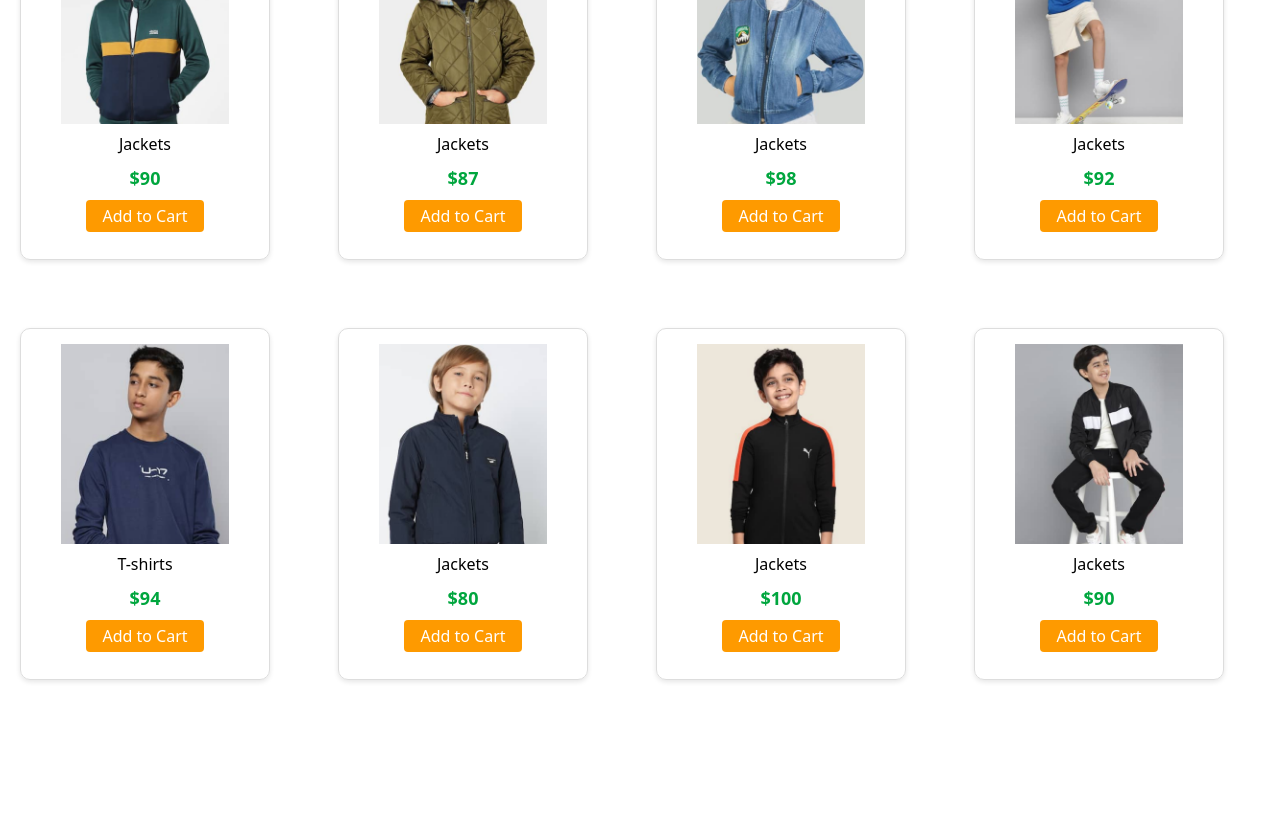
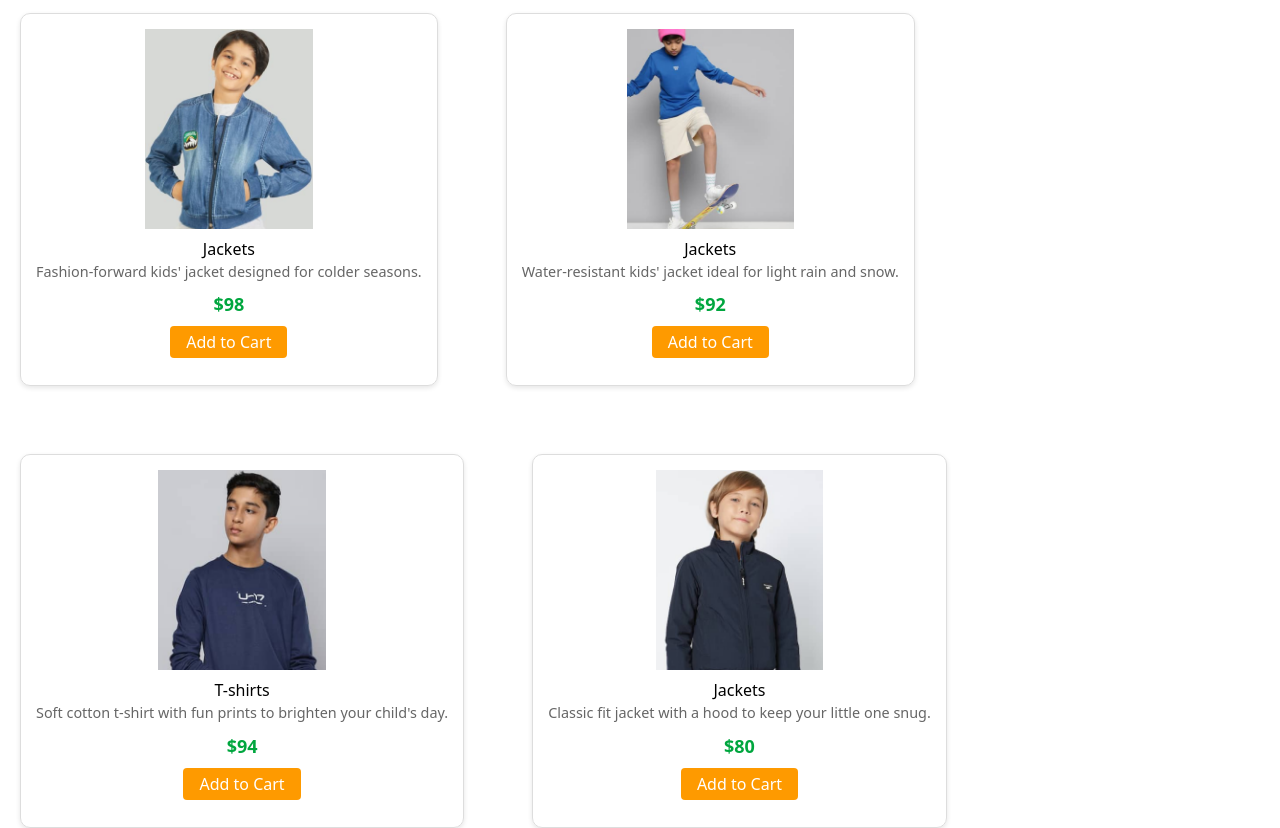
Before and after one commit to girmajirahul/e-commerce, a React (Vite) app: page /Kids in a window 1280 px wide. Shown: the part 1440-2268 px from the top of the page. Before the commit the page ends 2140 px from the top, so only its background shows below. Built offline with nearby package versions, Linux system fonts and the light colour scheme.

Commit message:
add to cart

```diff
--- /dev/null
+++ b/src/Context/CartContext.jsx
@@ -0,0 +1,30 @@
+import { createContext, useContext, useState } from "react";
+const CartContext = createContext();
+
+export const useCart = () => useContext(CartContext);
+
+export const CartProvider = ({ children }) => {
+  const [cart, setCart] = useState([]);
+
+  const addToCart = (product) => {
+    setCart((prevCart) => {
+      const existing = prevCart.find((item) => item.id === product.id);
+      if (existing) {
+        return prevCart.map((item) =>
+          item.id === product.id ? { ...item, quantity: item.quantity + 1 } : item
+        );
+      }
+      return [...prevCart, { ...product, quantity: 1 }];
+    });
+  };
+
+  const removeFromCart = (id) => {
+    setCart((prevCart) => prevCart.filter((item) => item.id !== id));
+  };
+
+  return (
+    <CartContext.Provider value={{ cart, addToCart, removeFromCart }}>
+      {children}
+    </CartContext.Provider>
+  );
+};
--- a/src/assets/Kids.js
+++ b/src/assets/Kids.js
@@ -11,20 +11,103 @@ import p10_img from '../assets/product_34.png';
 import p11_img from '../assets/product_35.png';
 import p12_img from '../assets/product_36.png';
 
-let data_product= [
-    { id: 1,name: "Jackets",category: "kids",image: p1_img,new_price: 50.0},
-
-    { id: 2, name: "Jackets",category: "kids", image:p2_img, new_price: 60.0},
-    { id: 3, name: "Jackets", category: "kids", image:p3_img, new_price: 75.0},
-    { id: 4, name: "T-shirt", category: "kids", image: p4_img, new_price: 90.0},
-    { id: 5, name: "Jackets",category: "kids", image: p5_img, new_price: 90.0},
-    { id: 6, name: "Jackets", category: "kids",image: p6_img, new_price: 87.0},
-    { id: 7, name: "Jackets", category: "kids",image: p7_img, new_price: 98.0},
-    { id: 8, name: "Jackets", category: "kids",image: p8_img, new_price: 92.0},
-    { id: 9, name: "T-shirts", category: "kids",image: p9_img, new_price: 94.0},
-    { id: 10, name: "Jackets", category: "kids",image: p10_img, new_price: 80.0},
-    { id: 11, name: "Jackets", category: "kids",image: p11_img, new_price: 100.0},
-    { id: 12, name: "Jackets", category: "kids",image: p12_img, new_price: 90.0},
-]
+let data_product = [
+    {
+      id: 1,
+      name: "Jackets",
+      category: "kids",
+      image: p1_img,
+      price: 50.0,
+      description: "Warm and cozy kids' jacket, perfect for winter outings."
+    },
+    {
+      id: 2,
+      name: "Jackets",
+      category: "kids",
+      image: p2_img,
+      price: 60.0,
+      description: "Stylish kids' jacket with a soft inner lining for extra comfort."
+    },
+    {
+      id: 3,
+      name: "Jackets",
+      category: "kids",
+      image: p3_img,
+      price: 75.0,
+      description: "Durable and fashionable jacket ideal for active kids."
+    },
+    {
+      id: 4,
+      name: "T-shirt",
+      category: "kids",
+      image: p4_img,
+      price: 90.0,
+      description: "Colorful and breathable t-shirt made for everyday wear."
+    },
+    {
+      id: 5,
+      name: "Jackets",
+      category: "kids",
+      image: p5_img,
+      price: 90.0,
+      description: "Lightweight yet warm jacket, great for chilly mornings."
+    },
+    {
+      id: 6,
+      name: "Jackets",
+      category: "kids",
+      image: p6_img,
+      price: 87.0,
+      description: "Trendy kids' jacket with a zip-up front and comfortable fit."
+    },
+    {
+      id: 7,
+      name: "Jackets",
+      category: "kids",
+      image: p7_img,
+      price: 98.0,
+      description: "Fashion-forward kids' jacket designed for colder seasons."
+    },
+    {
+      id: 8,
+      name: "Jackets",
+      category: "kids",
+      image: p8_img,
+      price: 92.0,
+      description: "Water-resistant kids' jacket ideal for light rain and snow."
+    },
+    {
+      id: 9,
+      name: "T-shirts",
+      category: "kids",
+      image: p9_img,
+      price: 94.0,
+      description: "Soft cotton t-shirt with fun prints to brighten your child's day."
+    },
+    {
+      id: 10,
+      name: "Jackets",
+      category: "kids",
+      image: p10_img,
+      price: 80.0,
+      description: "Classic fit jacket with a hood to keep your little one snug."
+    },
+    {
+      id: 11,
+      name: "Jackets",
+      category: "kids",
+      image: p11_img,
+      price: 100.0,
+      description: "Premium winter jacket with plush inner lining for warmth."
+    },
+    {
+      id: 12,
+      name: "Jackets",
+      category: "kids",
+      image: p12_img,
+      price: 90.0,
+      description: "Versatile jacket with front pockets and windproof design."
+    },
+  ];
 
 export default data_product;
--- a/src/assets/data.js
+++ b/src/assets/data.js
@@ -8,25 +8,89 @@ import p7_img from  '../assets/product_9.png'
 import p8_img from '../assets/women2.jpg'
 import p9_img from '../assets/women4.webp'
 import p10_img from '../assets/women5.webp'
-let data_product= [
+let data_product = [
     {
       id: 1,
       name: "Kurti",
       category: "women",
       image: p1_img,
-            new_price: 50.0,
-            old_price: 80.5
+      price: 50.0,
+      old_price: 80.5,
+      description: "Elegant and breathable kurti perfect for casual and festive wear."
     },
-
-        { id: 2, name: "Dress", image:p2_img, new_price: 60.0, old_price: 90.5 },
-        { id: 3, name: "Dress", category: "women", image:p3_img, new_price: 75.0, old_price: 120.0 },
-        { id: 4, name: "Jacket", image: p4_img, new_price: 90.0, old_price: 140.0 },
-        { id: 5, name: "Tops", image: p5_img, new_price: 97.0, old_price: 140.0 },
-        { id: 6, name: "Tops", image: p6_img, new_price: 98.0, old_price: 140.0 },
-        { id: 7, name: "Tops", image: p7_img, new_price: 91.0, old_price: 140.0 },
-        { id: 8, name: "Saree", image: p8_img, new_price: 70.0, old_price: 140.0 },
-        { id: 9, name: "T-shirt", image: p9_img, new_price: 90.0, old_price: 140.0 },
-        { id: 10, name: "Dress", image: p10_img, new_price: 10.0, old_price: 140.0 },
-]
+    {
+      id: 2,
+      name: "Dress",
+      image: p2_img,
+      price: 60.0,
+      old_price: 90.5,
+      description: "Stylish dress crafted from soft fabric for all-day comfort."
+    },
+    {
+      id: 3,
+      name: "Dress",
+      category: "women",
+      image: p3_img,
+      price: 75.0,
+      old_price: 120.0,
+      description: "Chic and flattering dress suitable for evening events and parties."
+    },
+    {
+      id: 4,
+      name: "Jacket",
+      image: p4_img,
+      price: 90.0,
+      old_price: 140.0,
+      description: "Warm and stylish jacket with a modern fit for cold weather."
+    },
+    {
+      id: 5,
+      name: "Tops",
+      image: p5_img,
+      price: 97.0,
+      old_price: 140.0,
+      description: "Trendy women's top with a relaxed fit and vibrant color."
+    },
+    {
+      id: 6,
+      name: "Tops",
+      image: p6_img,
+      price: 98.0,
+      old_price: 140.0,
+      description: "Comfy everyday top made from soft, breathable cotton blend."
+    },
+    {
+      id: 7,
+      name: "Tops",
+      image: p7_img,
+      price: 91.0,
+      old_price: 140.0,
+      description: "Minimalist design top with a classy neckline and soft feel."
+    },
+    {
+      id: 8,
+      name: "Saree",
+      image: p8_img,
+      price: 70.0,
+      old_price: 140.0,
+      description: "Graceful saree with beautiful patterns and comfortable drape."
+    },
+    {
+      id: 9,
+      name: "T-shirt",
+      image: p9_img,
+      price: 90.0,
+      old_price: 140.0,
+      description: "Classic fit T-shirt with high-quality print and soft texture."
+    },
+    {
+      id: 10,
+      name: "Dress",
+      image: p10_img,
+      price: 10.0,
+      old_price: 140.0,
+      description: "Lightweight summer dress available in vibrant shades."
+    },
+  ];
 
 export default data_product;
--- a/src/components/Cart/CartItems.jsx
+++ b/src/components/Cart/CartItems.jsx
@@ -9,7 +9,7 @@ const CartItem = ({ product }) => {
       type === "inc" ? prev + 1 : prev > 1 ? prev - 1 : 1
     );
   };
-
+  console.log("Recieved Item ",product)
   const total = (product.price * quantity).toFixed(2); // Use `price` instead of `unitPrice`
 
   return (
--- a/src/components/Electronics.jsx
+++ b/src/components/Electronics.jsx
@@ -28,7 +28,7 @@ export default function Electronics() {
     <div>
        <div className='flex flex-wrap gap-7'>
           {products.map((item,i)=>{
-            return <Item key={i} id={item.id} name={item.title} image={item.thumbnail} new_price={item.price} />
+            return <Item key={i} id={item.id} name={item.title} image={item.thumbnail} price={item.price} />
           })}
         </div>
     </div>
--- a/src/components/Home.jsx
+++ b/src/components/Home.jsx
@@ -1,8 +1,9 @@
 import React from 'react'
 import Heropic from '../assets/images/image1.jpg'
 import ProductList from './ProductList'
-function Home({addToCart}) {
-
+import { useCart } from '../Context/CartContext'
+function Home() {
+  const  {addToCart}=useCart()
   return (
     <div>
       <div
--- a/src/components/Item.jsx
+++ b/src/components/Item.jsx
@@ -1,9 +1,9 @@
 import React, { useContext } from 'react';
-import { useNavigate } from 'react-router-dom';
+import { useCart } from '../Context/CartContext';
 
 
 export default function Item(props) {
-  const navigate = useNavigate();
+ const {addToCart}=useCart();
 
   const styles = {
     grid: {
@@ -23,7 +23,10 @@ export default function Item(props) {
       height: '200px',
       objectFit: 'contain',
     },
-
+    description: {
+      fontSize: '0.9rem',
+      color: '#666',
+    },
   };
   return (
     <div style={styles.grid}>
@@ -33,12 +36,15 @@ export default function Item(props) {
           alt={props.name}
           className="w-full h-[200px] object-contain p-0"
         />
-        <p className="text-center font-medium mt-2 text-black">{props.name}</p>
+        <h4 className="text-center font-medium mt-2 text-black">{props.name}</h4>
+        <p style={styles.description}>{props.description}</p>
+
         <div className="flex flex-col items-center gap-2 mt-2 mb-3">
-          <div className="text-lg font-semibold text-green-600">${props.new_price}</div>
+          <div className="text-lg font-semibold text-green-600">${props.price}</div>
           <button
 
             className="bg-amber-500 hover:bg-amber-600 text-white py-1 px-4 rounded"
+            onClick={()=>addToCart(props)}
           >
             Add to Cart
           </button>
--- a/src/components/Kids.jsx
+++ b/src/components/Kids.jsx
@@ -6,7 +6,7 @@ export default function Kids() {
     <div>
      <div className='flex flex-wrap gap-7'>
           {kids_data.map((item,i)=>{
-            return <Item key={i} id={item.id} name={item.name} image={item.image} new_price={item.new_price} />
+            return <Item key={i} id={item.id} name={item.name} image={item.image} price={item.price} description={item.description} />
           })}
         </div>
     </div>
--- a/src/components/Women.jsx
+++ b/src/components/Women.jsx
@@ -11,7 +11,7 @@ export default function Women() {
 
       <div className='flex flex-wrap gap-7 mt-80'>
           {data.map((item,i)=>{
-            return <Item key={i} id={item.id} name={item.name} image={item.image} new_price={item.new_price} />
+            return <Item key={i} id={item.id} name={item.name} image={item.image} price={item.price} description={item.description} />
           })}
         </div>
       </div>
```
Also changed, not shown: src/App.jsx (+7 -15 lines), src/components/Cart/CartPages.jsx (+8 -6 lines). Lines whose indentation alone changed are shown as unchanged.
